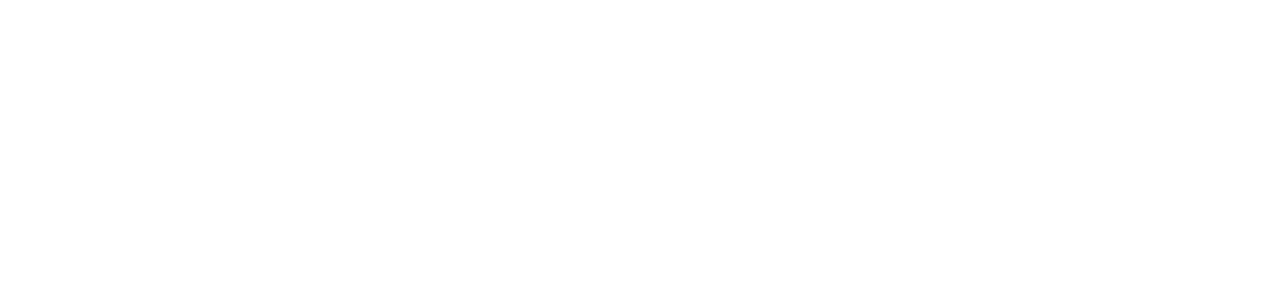
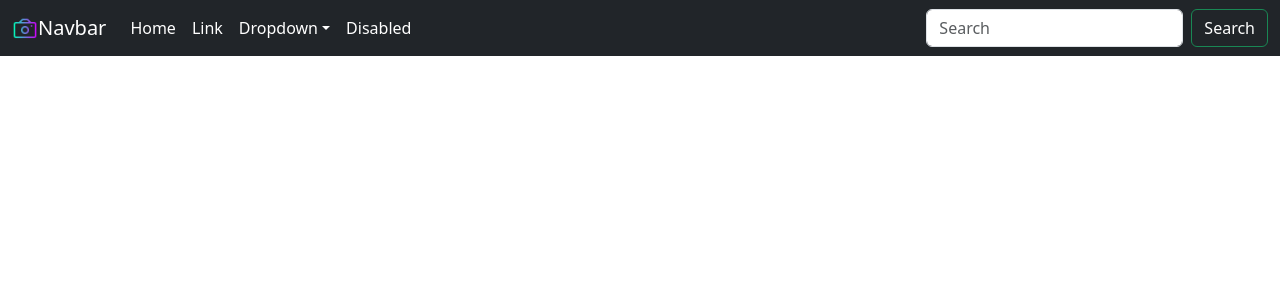
Before and after one commit to mwizard9/Camera_Test, a React (Create React App) app: page / in a window 1280 px wide. Shown: the top 300 px of the page. Built offline with nearby package versions, Linux system fonts and the light colour scheme.

Commit message:
adding app image

```diff
--- a/src/App.js
+++ b/src/App.js
@@ -1,10 +1,10 @@
-
 import './App.css';
+import Navbar from './Components/Navbar';
 
 function App() {
   return (
     <div className="App">
-
+      <Navbar/>
     </div>
   );
 }
--- a/src/Components/Navbar.js
+++ b/src/Components/Navbar.js
@@ -1,11 +1,47 @@
 import React from 'react'
 
 function Navbar() {
-  return (
-    <div>
+    return (
+        <div>
+            <nav className="navbar navbar-expand-lg bg-dark">
+                <div className="container-fluid ">
+                    <a className="navbar-brand" style={{ color: 'white' }} href="#"><img src="favicon.png" alt="Camera" width="26" height="26" />Navbar</a>
+                    <button className="navbar-toggler" type="button" data-bs-toggle="collapse" data-bs-target="#navbarSupportedContent" aria-controls="navbarSupportedContent" aria-expanded="false" aria-label="Toggle navigation">
+                        <span className="navbar-toggler-icon"></span>
+                    </button>
+                    <div className="collapse navbar-collapse" id="navbarSupportedContent">
+                        <ul className="navbar-nav me-auto mb-2 mb-lg-0">
+                            <li className="nav-item">
+                                <a className="nav-link active" style={{ color: 'white' }} aria-current="page" href="#">Home</a>
+                            </li>
+                            <li className="nav-item">
+                                <a className="nav-link" style={{ color: 'white' }} href="#">Link</a>
+                            </li>
+                            <li className="nav-item dropdown">
+                                <a className="nav-link dropdown-toggle" style={{ color: 'white' }} href="#" role="button" data-bs-toggle="dropdown" aria-expanded="false">
+                                    Dropdown
+                                </a>
+                                <ul className="dropdown-menu">
+                                    <li><a className="dropdown-item" style={{ color: 'white' }} href="#">Action</a></li>
+                                    <li><a className="dropdown-item" style={{ color: 'white' }} href="#">Another action</a></li>
+                                    <li><hr className="dropdown-divider" /></li>
+                                    <li><a className="dropdown-item" style={{ color: 'white' }} href="#">Something else here</a></li>
+                                </ul>
+                            </li>
+                            <li className="nav-item">
+                                <a className="nav-link disabled" style={{ color: 'white' }}>Disabled</a>
+                            </li>
+                        </ul>
+                        <form className="d-flex" role="search">
+                            <input className="form-control me-2" type="search" placeholder="Search" aria-label="Search" />
+                            <button className="btn btn-outline-success" style={{ color: 'white' }} type="submit">Search</button>
+                        </form>
+                    </div>
+                </div>
+            </nav>
 
-    </div>
-  )
+        </div>
+    )
 }
 
 export default Navbar
```
